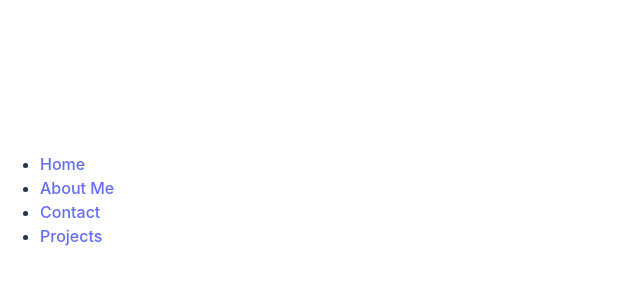
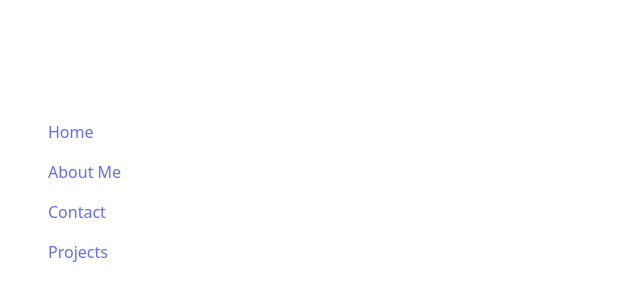
Before and after one commit to ianhnizdo/Portfolio, a React (Vite) app in the folder my-portfolio/: page / in a window 1280 px wide. Shown: the part 200-500 px from the top of the page, without its empty margins (0-640 px from the left). Built offline with nearby package versions, Linux system fonts and the light colour scheme.

Commit message:
Updates to organization.

```diff
--- a/my-portfolio/index.html
+++ b/my-portfolio/index.html
@@ -2,12 +2,14 @@
 <html lang="en">
   <head>
     <meta charset="UTF-8" />
+    <meta name="viewport" content="width=device-width, initial-scale=1.0" />
+    <link href="https://cdn.jsdelivr.net/npm/bootstrap@5.0.2/dist/css/bootstrap.min.css" rel="stylesheet" integrity="sha384-EVSTQN3/azprG1Anm3QDgpJLIm9Nao0Yz1ztcQTwFspd3yD65VohhpuuCOmLASjC" crossorigin="anonymous">
     <link rel="icon" type="image/svg+xml" href="/vite.svg" />
-    <meta name="viewport" content="width=device-width, initial-scale=1.0" />
     <title>Vite + React + TS</title>
   </head>
   <body>
     <div id="root"></div>
     <script type="module" src="/src/main.tsx"></script>
+    <script src="https://cdn.jsdelivr.net/npm/bootstrap@5.0.2/dist/js/bootstrap.bundle.min.js" integrity="sha384-MrcW6ZMFYlzcLA8Nl+NtUVF0sA7MsXsP1UyJoMp4YLEuNSfAP+JcXn/tWtIaxVXM" crossorigin="anonymous"></script>
   </body>
 </html>
--- a/my-portfolio/src/App.tsx
+++ b/my-portfolio/src/App.tsx
@@ -1,14 +1,13 @@
 import react from 'react';
-import Nav from "./nav";
+import Nav from "./components/Nav/nav";
 
 export default function App() {
 
 
 
     return(
-        <section className="App">
+        <section className="Heading">
             <Nav />
-            {/* <Homepage />                        */}
         </section>
     )
 }
--- a/my-portfolio/src/components/About/About.tsx
+++ b/my-portfolio/src/components/About/About.tsx
@@ -1,9 +1,12 @@
 import react from 'react';
 import Portfolio from '../assets/Portfolio Image.png';
+import Nav from '../Nav/nav'
 
 export default function About(){
   return(
+    // <section className="Heading">
     <section className="About">
+        <Nav />
 
     <figure className="figure-container">
 
@@ -17,6 +20,7 @@
       <article className="About-me-section">
 
       </article>
-    </section>
+      </section>
+    // </section>
   )
 }
--- a/my-portfolio/src/components/Contact/Contact.tsx
+++ b/my-portfolio/src/components/Contact/Contact.tsx
@@ -1,9 +1,10 @@
 import react from 'react';
+import Nav from '../Nav/nav';
 
 export default function Contact(){
     return(
         <section className="contact">
-
+            <Nav />
 
 
         </section>
--- a/my-portfolio/src/components/Projects/Projects.tsx
+++ b/my-portfolio/src/components/Projects/Projects.tsx
@@ -1,9 +1,14 @@
 import BreweryApp from "../../assets/BreweryApp.png"
 import PinkFairy from "../../assets/PinkFairyShopGrabber.png"
+import Nav from '../Nav/nav'
 
 export default function Projects(){
     return(
         <section className="Projects">
+        {/* <section className="Navbar"> */}
+
+            < Nav/>
+        {/* </section> */}
             <figure className="Svelvet">
 
             </figure>
```
Also changed, not shown: my-portfolio/src/components/Nav/nav.scss (added), my-portfolio/src/components/Nav/nav.tsx (renamed from my-portfolio/src/nav.tsx).
